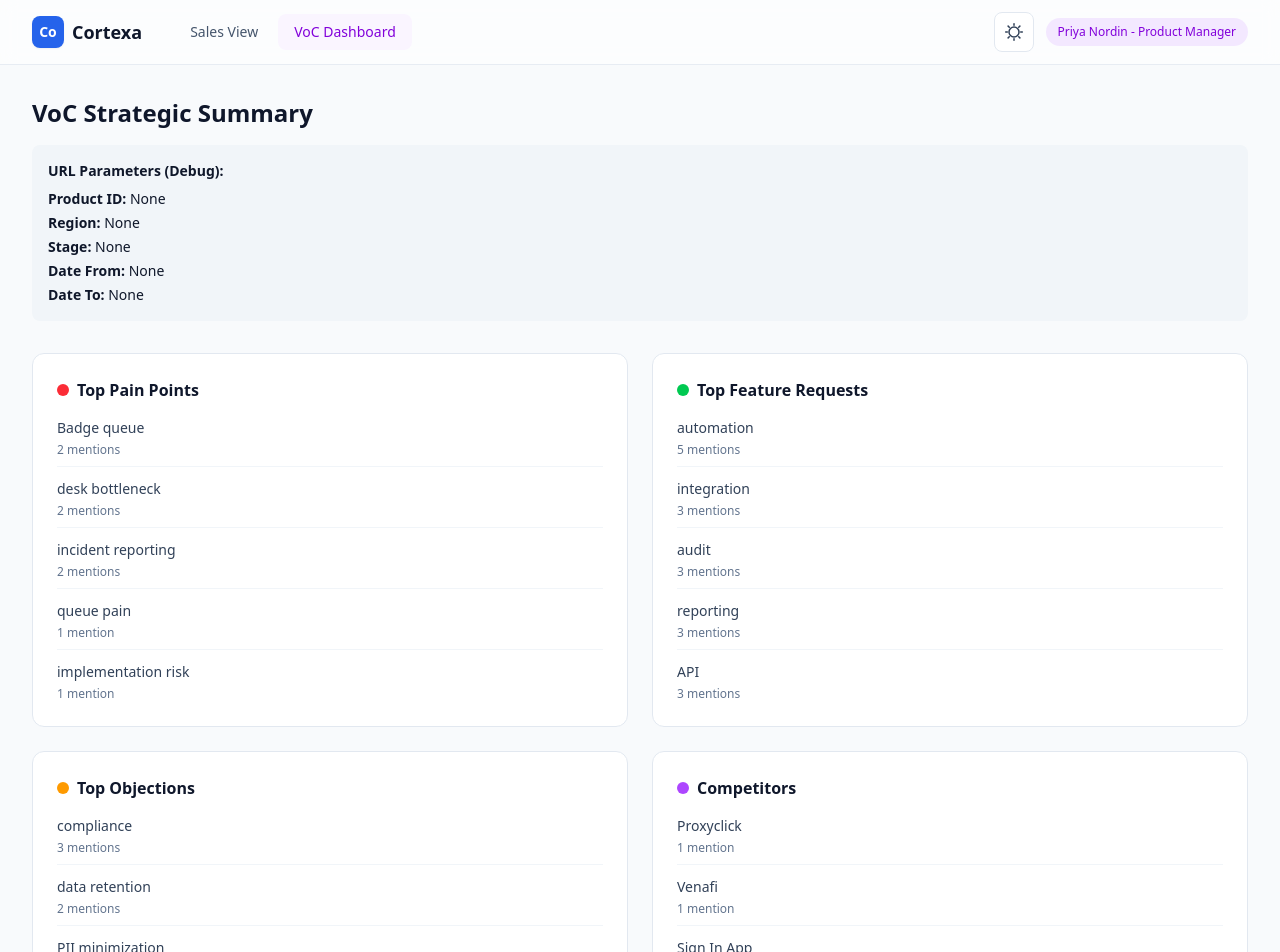
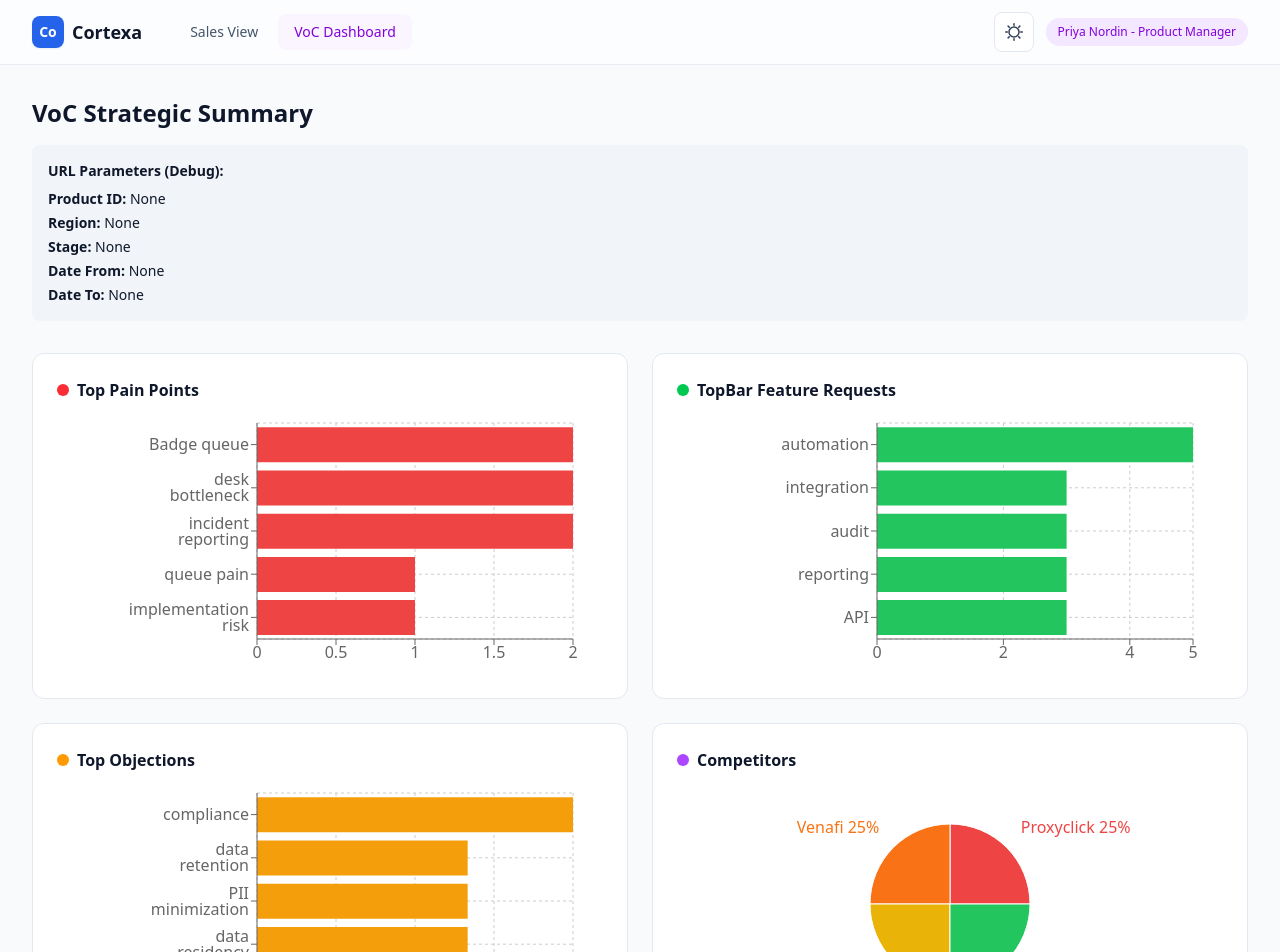
Before and after one commit to Sepideh-stack/hackathon-hid-2, a Next.js app: page /voc/summary in a window 1280 px wide. Shown: the top 952 px of the page. Built offline with nearby package versions, Linux system fonts and the light colour scheme.

Commit message:
Fix bar charts by defining XAxis domain

```diff
--- a/package.json
+++ b/package.json
@@ -14,6 +14,7 @@
     "react": "19.2.3",
     "react-dom": "19.2.3",
     "rechart": "^0.0.1",
+    "recharts": "^3.7.0",
     "uuid": "^13.0.0"
   },
   "devDependencies": {
--- a/src/app/voc/summary/page.tsx
+++ b/src/app/voc/summary/page.tsx
@@ -3,6 +3,19 @@
 import { useSearchParams } from "next/navigation";
 import { useEffect, useState } from "react";
 import { VocData } from "@/lib/types";
+import {
+  BarChart,
+  Bar,
+  XAxis,
+  YAxis,
+  CartesianGrid,
+  Tooltip,
+  ResponsiveContainer,
+  PieChart,
+  Pie,
+  Cell,
+  Legend
+} from "recharts";
 
 export default function VocSummaryPage() {
   const searchParams = useSearchParams();
@@ -14,6 +27,23 @@ export default function VocSummaryPage() {
   const dateTo = searchParams.get("dateTo") || "";
 
   const [vocData, setVocData] = useState<VocData | null>(null);
+
+  // Chart colors
+  const COLORS = ['#ef4444', '#f97316', '#eab308', '#22c55e', '#3b82f6', '#8b5cf6', '#ec4899'];
+
+  // Data transformation functions
+  const transformForBarChart = (data: Array<{ text: string; count: number }>) =>
+    data.slice(0, 5).map(item => ({
+      text: item.text.length > 30 ? item.text.substring(0, 30) + '...' : item.text,
+      count: item.count
+    }));
+
+  const transformForPieChart = (data: Array<{ name: string; count: number }>) =>
+    data.slice(0, 5).map((item, index) => ({
+      name: item.name,
+      value: item.count,
+      fill: COLORS[index % COLORS.length]
+    }));
 
   useEffect(() => {
     const params = new URLSearchParams();
@@ -87,16 +117,23 @@ export default function VocSummaryPage() {
             <span className="w-3 h-3 bg-red-500 rounded-full" />
             Top Pain Points
           </h2>
-          <div className="space-y-3">
+          <div className="h-64">
             {vocData.painPoints.length === 0 ? (
               <p className="text-sm text-slate-400 italic">No pain points found</p>
             ) : (
-              vocData.painPoints.slice(0, 5).map((item, i) => (
-                <div key={i} className="border-b border-slate-100 dark:border-slate-700 last:border-0 pb-2 last:pb-0">
-                  <p className="text-sm text-slate-700 dark:text-[color:var(--foreground)] font-medium">{item.text}</p>
-                  <p className="text-xs text-slate-500 dark:text-[color:var(--muted-foreground)] mt-1">{item.count} mention{item.count !== 1 ? 's' : ''}</p>
-                </div>
-              ))
+              <ResponsiveContainer width="100%" height="100%">
+                <BarChart
+                  data={transformForBarChart(vocData.painPoints)}
+                  layout="vertical"
+                  margin={{ top: 5, right: 30, left: 100, bottom: 5 }}
+                >
+                  <CartesianGrid strokeDasharray="3 3" />
+                  <XAxis type="number" domain={[0, 'dataMax']} />
+                  <YAxis dataKey="text" type="category" width={100} />
+                  <Tooltip />
+                  <Bar dataKey="count" fill="#ef4444" />
+                </BarChart>
+              </ResponsiveContainer>
             )}
           </div>
         </div>
@@ -105,18 +142,25 @@ export default function VocSummaryPage() {
         <div className="bg-white dark:bg-[color:var(--card)] border border-slate-200 dark:border-[color:var(--border)] rounded-xl p-6 animate-fade-in-up [animation-delay:60ms]">
           <h2 className="font-semibold text-slate-900 dark:text-[color:var(--card-foreground)] mb-4 flex items-center gap-2">
             <span className="w-3 h-3 bg-green-500 rounded-full" />
-            Top Feature Requests
+            TopBar Feature Requests
           </h2>
-          <div className="space-y-3">
+          <div className="h-64">
             {vocData.featureRequests.length === 0 ? (
               <p className="text-sm text-slate-400 italic">No feature requests found</p>
             ) : (
-              vocData.featureRequests.slice(0, 5).map((item, i) => (
-                <div key={i} className="border-b border-slate-100 dark:border-slate-700 last:border-0 pb-2 last:pb-0">
-                  <p className="text-sm text-slate-700 dark:text-[color:var(--foreground)] font-medium">{item.text}</p>
-                  <p className="text-xs text-slate-500 dark:text-[color:var(--muted-foreground)] mt-1">{item.count} mention{item.count !== 1 ? 's' : ''}</p>
-                </div>
-              ))
+              <ResponsiveContainer width="100%" height="100%">
+                <BarChart
+                  data={transformForBarChart(vocData.featureRequests)}
+                  layout="vertical"
+                  margin={{ top: 5, right: 30, left: 100, bottom: 5 }}
+                >
+                  <CartesianGrid strokeDasharray="3 3" />
+                  <XAxis type="number" domain={[0, 'dataMax']} />
+                  <YAxis dataKey="text" type="category" width={100} />
+                  <Tooltip />
+                  <Bar dataKey="count" fill="#22c55e" />
+                </BarChart>
+              </ResponsiveContainer>
             )}
           </div>
         </div>
@@ -127,16 +171,23 @@ export default function VocSummaryPage() {
             <span className="w-3 h-3 bg-amber-500 rounded-full" />
             Top Objections
           </h2>
-          <div className="space-y-3">
+          <div className="h-64">
             {vocData.objections.length === 0 ? (
               <p className="text-sm text-slate-400 italic">No objections found</p>
             ) : (
-              vocData.objections.slice(0, 5).map((item, i) => (
-                <div key={i} className="border-b border-slate-100 dark:border-slate-700 last:border-0 pb-2 last:pb-0">
-                  <p className="text-sm text-slate-700 dark:text-[color:var(--foreground)] font-medium">{item.text}</p>
-                  <p className="text-xs text-slate-500 dark:text-[color:var(--muted-foreground)] mt-1">{item.count} mention{item.count !== 1 ? 's' : ''}</p>
-                </div>
-              ))
+              <ResponsiveContainer width="100%" height="100%">
+                <BarChart
+                  data={transformForBarChart(vocData.objections)}
+                  layout="vertical"
+                  margin={{ top: 5, right: 30, left: 100, bottom: 5 }}
+                >
+                  <CartesianGrid strokeDasharray="3 3" />
+                  <XAxis type="number" domain={[0, 'dataMax']} />
+                  <YAxis dataKey="text" type="category" width={100} />
+                  <Tooltip />
+                  <Bar dataKey="count" fill="#f59e0b" />
+                </BarChart>
+              </ResponsiveContainer>
             )}
           </div>
         </div>
@@ -147,16 +198,30 @@ export default function VocSummaryPage() {
             <span className="w-3 h-3 bg-purple-500 rounded-full" />
             Competitors
           </h2>
-          <div className="space-y-3">
+          <div className="h-64">
             {vocData.competitors.length === 0 ? (
               <p className="text-sm text-slate-400 italic">No competitors mentioned</p>
             ) : (
-              vocData.competitors.slice(0, 5).map((item, i) => (
-                <div key={i} className="border-b border-slate-100 dark:border-slate-700 last:border-0 pb-2 last:pb-0">
-                  <p className="text-sm text-slate-700 dark:text-[color:var(--foreground)] font-medium">{item.name}</p>
-                  <p className="text-xs text-slate-500 dark:text-[color:var(--muted-foreground)] mt-1">{item.count} mention{item.count !== 1 ? 's' : ''}</p>
-                </div>
-              ))
+              <ResponsiveContainer width="100%" height="100%">
+                <PieChart>
+                  <Pie
+                    data={transformForPieChart(vocData.competitors)}
+                    cx="50%"
+                    cy="50%"
+                    labelLine={false}
+                    label={({ name, percent }) => `${name} ${percent ? ((percent * 100).toFixed(0)) : '0'}%`}
+                    outerRadius={80}
+                    fill="#8884d8"
+                    dataKey="value"
+                  >
+                    {transformForPieChart(vocData.competitors).map((entry, index) => (
+                      <Cell key={`cell-${index}`} fill={entry.fill} />
+                    ))}
+                  </Pie>
+                  <Tooltip />
+                  <Legend />
+                </PieChart>
+              </ResponsiveContainer>
             )}
           </div>
         </div>
```
Also changed, not shown: 1 other file (tests, documents, lock files or other folders).
